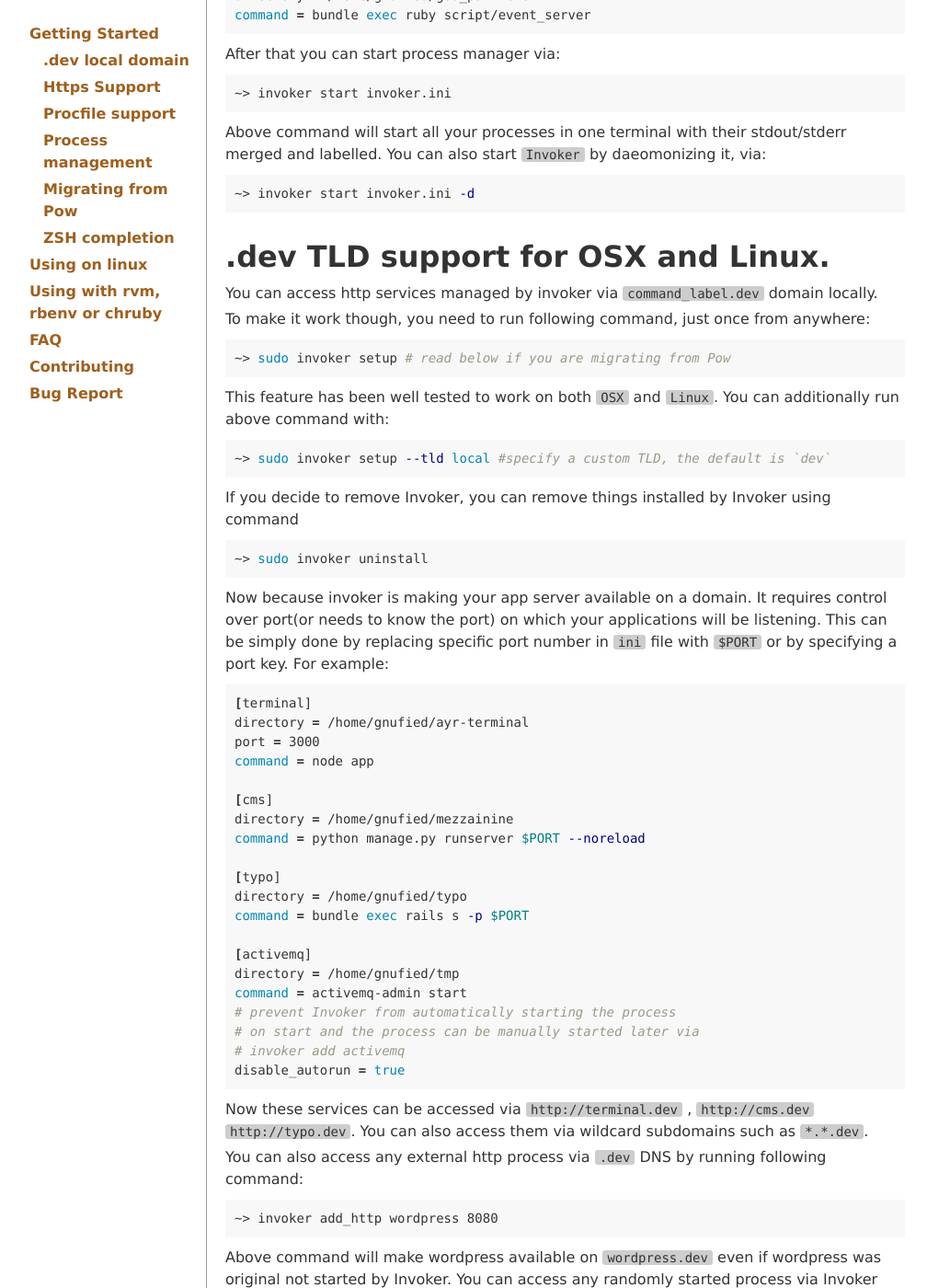
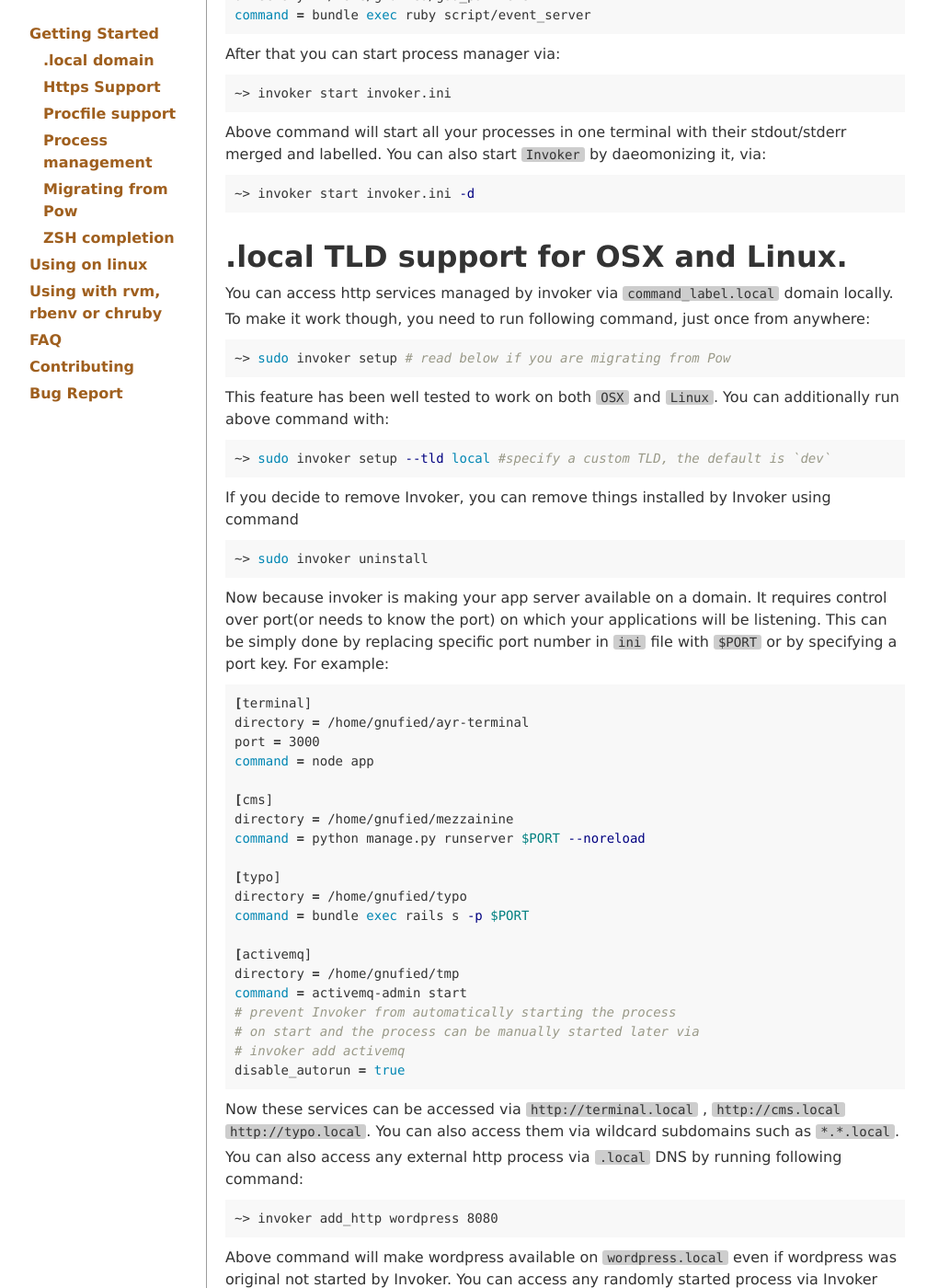
Before and after one commit to codemancers/invoker, a Jekyll site: the page built from index.md, in a window 1280 px wide and 1400 px high, scrolled down 1582 px. Shown: the whole window at 92% size, without its empty margins (128-1136 px from the left). Built offline with Jekyll 4.4.1, drawn with Linux system fonts in a browser that asks for light colours; Markdown is read by kramdown in place of the engine named in the settings; some of the changed text lies outside the part shown.

Commit message:
Update documentation post #206
We changed the default TLD to `.local` instead of `.dev`.

```diff
--- a/_layouts/default.html
+++ b/_layouts/default.html
@@ -32,7 +32,7 @@
       <h1 class="in-logo">
         <div class="container">
           <a href="/" title="Invoker "><img src="images/logo.png" alt="Invoker"></a>
-          <a href="javascript:void(0)" onclick="window.open('https://twitter.com/share?text=Introducing Invoker 1.0 - release with runtime agnostic .dev local domains support&amp;url=http://invoker.codemancers.com/&amp;via=codemancershq', '', 'width=600, height=400')" class="social-icon"><span class="icon-t"></span></a>
+          <a href="javascript:void(0)" onclick="window.open('https://twitter.com/share?text=Introducing Invoker 1.0 - release with runtime agnostic .local domains support&amp;url=http://invoker.codemancers.com/&amp;via=codemancershq', '', 'width=600, height=400')" class="social-icon"><span class="icon-t"></span></a>
 
           <a href="javascript:void(0)" onclick="window.open('https://plusone.google.com/_/+1/confirm?hl=en&amp;url=http://invoker.codemancers.com/', '', 'width=600, height=250')" class="social-icon"><span class="icon-g"></span></a>
         </div>
@@ -48,7 +48,7 @@
               <a href="/"> Getting Started </a>
               <ul class="getting-started-list">
                 <li>
-                  <a href="/#tld"> .dev local domain </a>
+                  <a href="/#tld"> .local domain </a>
                 </li>
                 <li>
                   <a href="/#https_support"> Https Support </a>
--- a/index.md
+++ b/index.md
@@ -10,7 +10,7 @@ Use it for managing multiple processes with ease.
 Use it for developing web applications on different local domains without
 `/etc/hosts` hacks.
 
-Invoker supports DNS and proxying of HTTP/HTTPS/WebSocket applications over a `.dev`
+Invoker supports DNS and proxying of HTTP/HTTPS/WebSocket applications over a `.local`
 like local TLD.
 
 <img src="images/Invoker-Infographics.svg">
@@ -21,9 +21,9 @@ like local TLD.
 A brief overview of Invoker features are:
 
 * Manage multiple dependent processes using Invoker. You can use Procfile or a INI file to define multiple processes managed by Invoker.
-* Invoker supports proxying to your HTTP application via a locally defined TLD like `.dev`.
+* Invoker supports proxying to your HTTP application via a locally defined TLD like `.local`
 * Invoker automatically supports HTTPS, Websocket for your application.
-* Any externally running HTTP application can use HTTP proxy of Invoker for access via `http://app.dev` domain.
+* Any externally running HTTP application can use HTTP proxy of Invoker for access via `http://app.local` domain.
 
 
 ## How to use it?
@@ -66,9 +66,9 @@ can also start `Invoker` by daeomonizing it, via:
 {% endhighlight %}
 
 <a name="tld"></a>
-## .dev TLD support for OSX and Linux.
+## .local TLD support for OSX and Linux.
 
-You can access http services managed by invoker via `command_label.dev` domain locally.
+You can access http services managed by invoker via `command_label.local` domain locally.
 
 To make it work though, you need to run following command, just once from anywhere:
 
@@ -116,17 +116,17 @@ command = activemq-admin start
 disable_autorun = true
 {% endhighlight %}
 
-Now these services can be accessed via `http://terminal.dev` , `http://cms.dev`
-`http://typo.dev`. You can also access them via wildcard subdomains such as `*.*.dev`.
+Now these services can be accessed via `http://terminal.local` , `http://cms.local`
+`http://typo.local`. You can also access them via wildcard subdomains such as `*.*.local`.
 
-You can also access any external http process via `.dev` DNS by running
+You can also access any external http process via `.local` DNS by running
 following command:
 
 {% highlight bash %}
 ~> invoker add_http wordpress 8080
 {% endhighlight %}
 
-Above command will make wordpress available on `wordpress.dev` even if
+Above command will make wordpress available on `wordpress.local` even if
 wordpress was original not started by Invoker. You can access any randomly
 started process via Invoker like this.
 
@@ -134,7 +134,7 @@ started process via Invoker like this.
 ## Https support
 
 Invoker uses a self-signed certificate to make all your web applications available via
-`https` as well. You absolutely don't have to do anything. Access your webapps on `https://app.dev`
+`https` as well. You absolutely don't have to do anything. Access your webapps on `https://app.local`
 and enjoy!
 
 
@@ -146,7 +146,7 @@ have been using a `Procfile` to bootstrap your development stack, you can
 keep using it with `Invoker.`
 
 The only thing to remember is, your `Procfile`
-must have `$PORT` in command - for `.dev` domain feature to work
+must have `$PORT` in command - for `.local` domain feature to work
 
 {% highlight bash %}
 rails: cd $HOME/rails_app && bundle exec rails s -p $PORT
```
